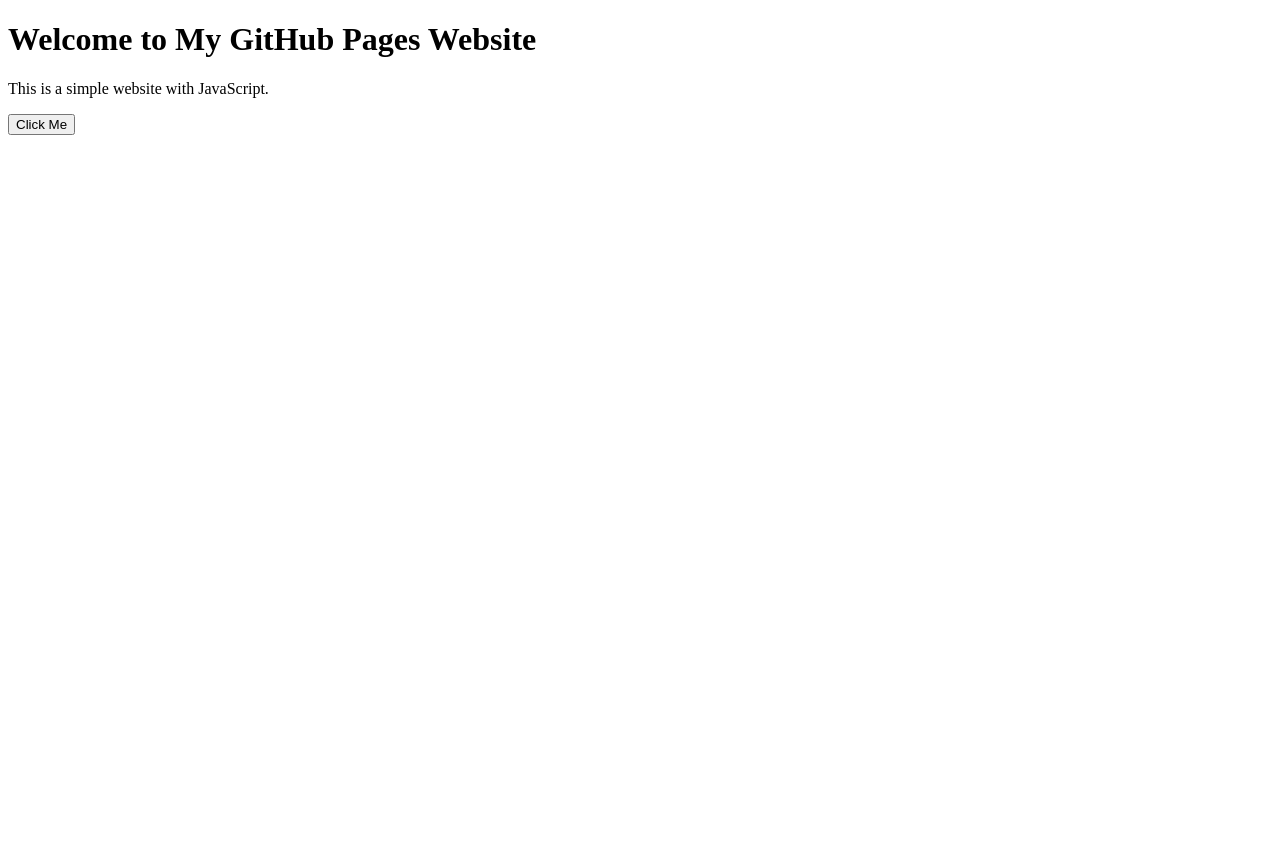
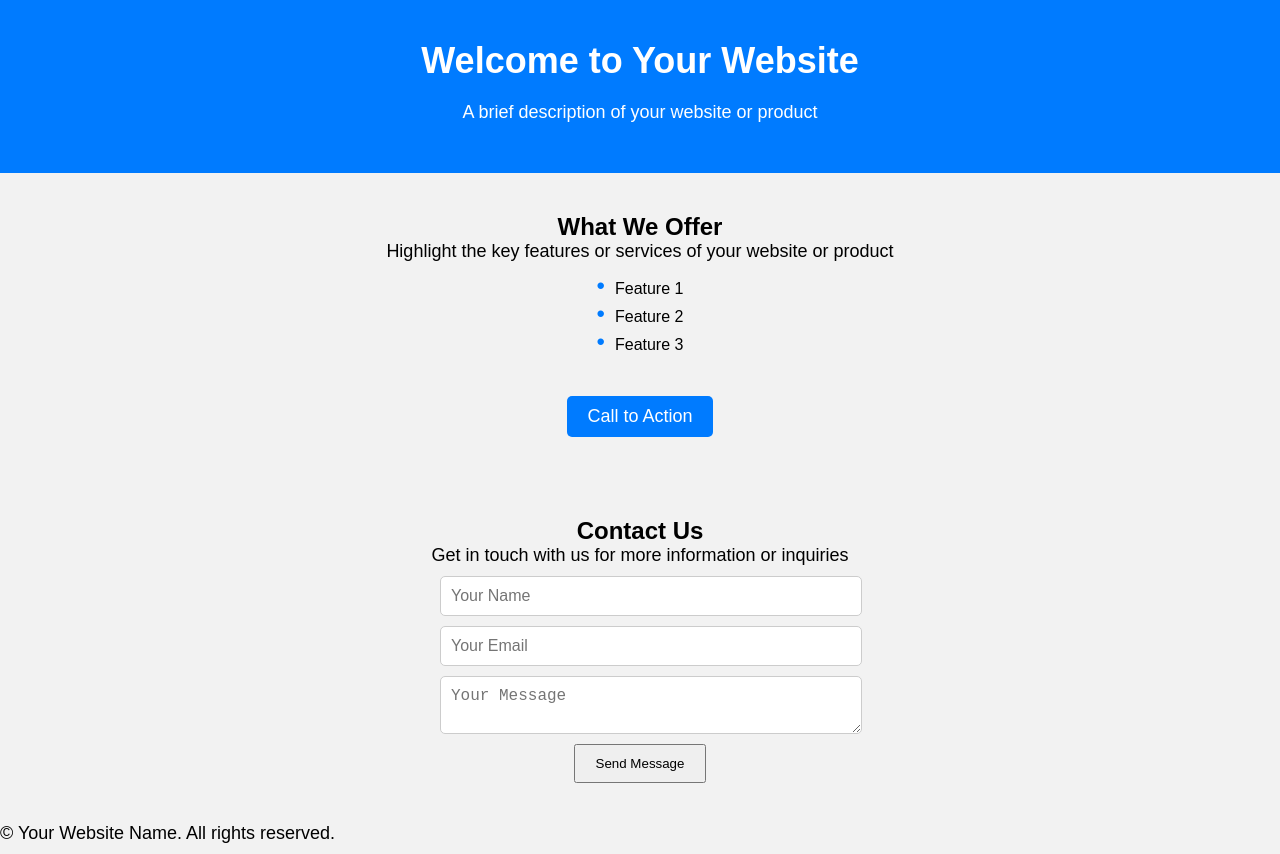
Before and after one commit to maxtano/EVTaxCreditGuide, a plain HTML site: page index.html in a window 1280 px wide. Before the commit the page ends 800 px from the top, so only its background shows below. Drawn offline with Linux system fonts and the light colour scheme.

Commit message:
style bb

```diff
--- a/index.html
+++ b/index.html
@@ -1,12 +1,43 @@
 <!DOCTYPE html>
 <html>
 <head>
-    <title>My GitHub Pages Website</title>
-    <script src="script.js"></script>
+    <title>Your Website Name</title>
+    <link rel="stylesheet" href="style.css">
 </head>
 <body>
-    <h1>Welcome to My GitHub Pages Website</h1>
-    <p>This is a simple website with JavaScript.</p>
-    <button id="myButton">Click Me</button>
+    <!-- Header section -->
+    <header>
+        <h1>Welcome to Your Website</h1>
+        <p>A brief description of your website or product</p>
+    </header>
+
+    <!-- Main section -->
+    <section>
+        <h2>What We Offer</h2>
+        <p>Highlight the key features or services of your website or product</p>
+        <ul>
+            <li>Feature 1</li>
+            <li>Feature 2</li>
+            <li>Feature 3</li>
+        </ul>
+        <a href="#">Call to Action</a>
+    </section>
+
+    <!-- Contact form section -->
+    <section>
+        <h2>Contact Us</h2>
+        <p>Get in touch with us for more information or inquiries</p>
+        <form action="#" method="post">
+            <input type="text" name="name" placeholder="Your Name">
+            <input type="email" name="email" placeholder="Your Email">
+            <textarea name="message" placeholder="Your Message"></textarea>
+            <button type="submit">Send Message</button>
+        </form>
+    </section>
+
+    <!-- Footer section -->
+    <footer>
+        <p>&copy; Your Website Name. All rights reserved.</p>
+    </footer>
 </body>
 </html>
--- /dev/null
+++ b/style.css
@@ -0,0 +1,87 @@
+/* Reset default margin and padding */
+body, h1, h2, p, ul, li {
+    margin: 0;
+    padding: 0;
+}
+
+/* Set background color and font styles */
+body {
+    background-color: #f2f2f2;
+    font-family: Arial, sans-serif;
+}
+
+/* Header styles */
+header {
+    padding: 40px;
+    text-align: center;
+    background-color: #007bff;
+    color: #fff;
+}
+
+/* Main section styles */
+section {
+    padding: 40px;
+    text-align: center;
+}
+
+/* Heading styles */
+h1 {
+    font-size: 36px;
+    margin-bottom: 20px;
+}
+
+/* Paragraph styles */
+p {
+    font-size: 18px;
+    margin-bottom: 10px;
+}
+
+/* List styles */
+ul {
+    list-style-type: none;
+    margin-bottom: 20px;
+}
+
+li::before {
+    content: "\2022";
+    color: #007bff;
+    font-size: 24px;
+    margin-right: 10px;
+}
+
+/* CTA button styles */
+a {
+    display: inline-block;
+    padding: 10px 20px;
+    margin-top: 20px;
+    font-size: 18px;
+    text-decoration: none;
+    background-color: #007bff;
+    color: #fff;
+    border-radius: 5px;
+    transition: background-color 0.3s;
+}
+
+a:hover {
+    background-color: #0056b3;
+}
+
+/* Contact form styles */
+form {
+    max-width: 400px;
+    margin: 0 auto;
+}
+
+input, textarea {
+    display: block;
+    width: 100%;
+    padding: 10px;
+    margin-bottom: 10px;
+    font-size: 16px;
+    border: 1px solid #ccc;
+    border-radius: 5px;
+}
+
+button[type="submit"] {
+    padding: 10px 20px;
+    font-size:
```
